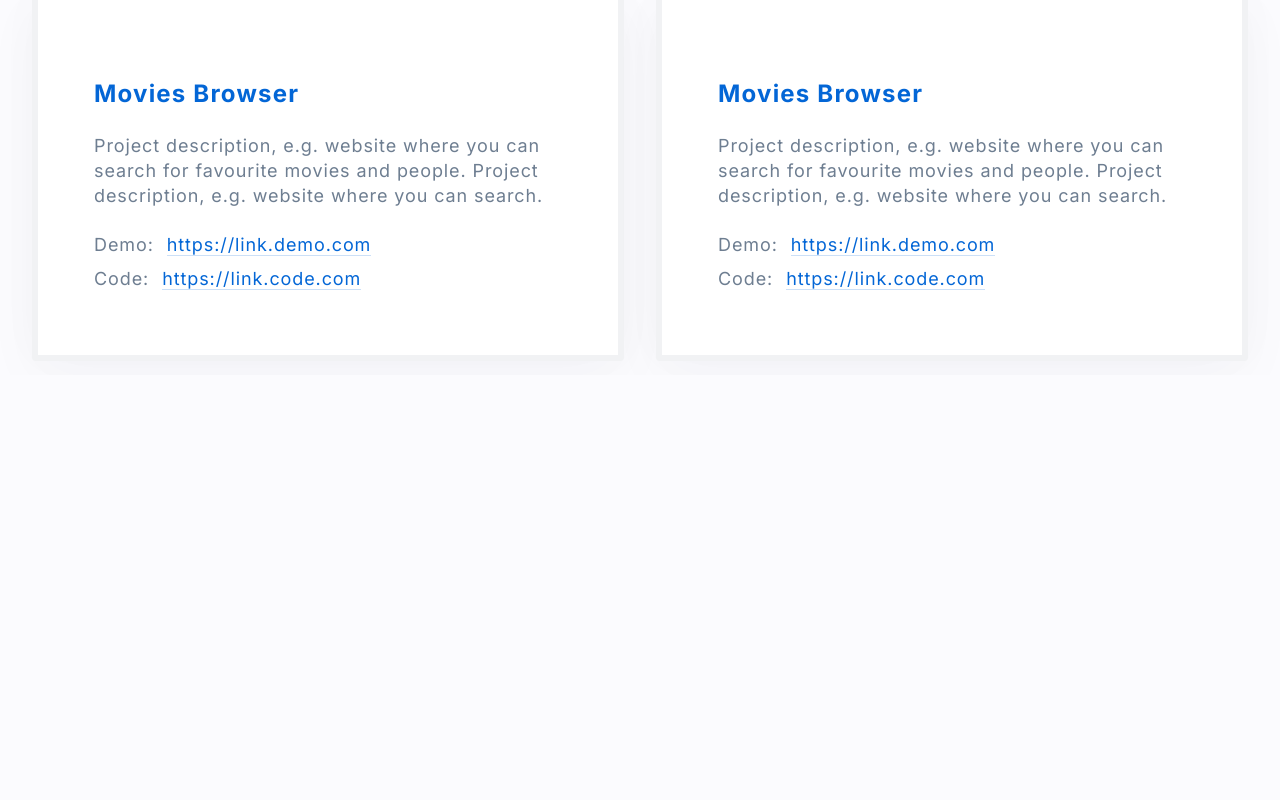
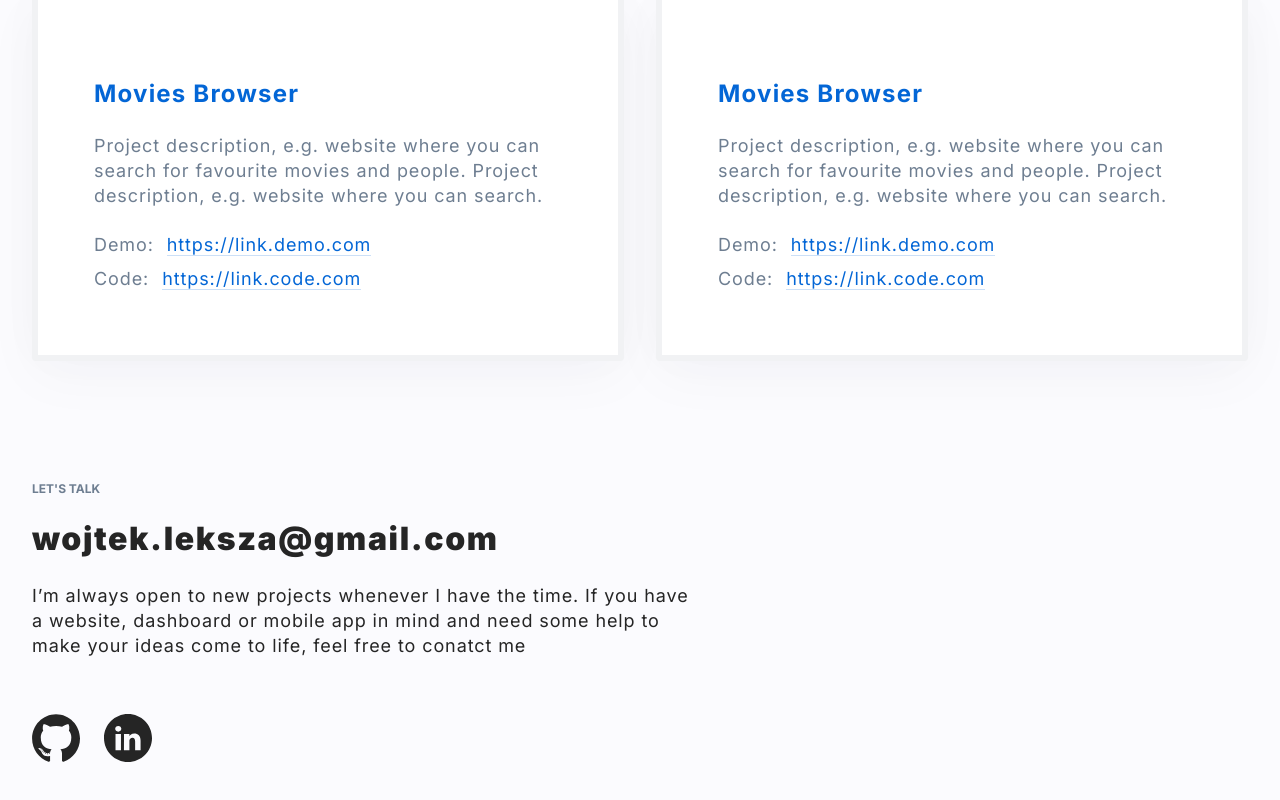
Before and after one commit to dickjaeger/personal-homepage, a React (Create React App) app: page / in a window 1280 px wide. Shown: the part 2115-2915 px from the top of the page. Before the commit the page ends 2490 px from the top, so only its background shows below. Built offline with nearby package versions, Linux system fonts and the light colour scheme.

Commit message:
added Contact

```diff
--- a/src/App.js
+++ b/src/App.js
@@ -2,6 +2,7 @@ import { Container } from './styled';
 import Header from './Header';
 import ListTile from './ListTile';
 import Portfolio from './Portfolio';
+import Contact from './Contact';
 
 function App() {
   return (
@@ -10,6 +11,7 @@ function App() {
       <ListTile title="My skillset includes" items="" />
       <ListTile title="What I want to learn next" items="" />
       <Portfolio />
+      <Contact />
     </Container>
   );
 };
--- /dev/null
+++ b/src/Contact/Links/index.js
@@ -0,0 +1,12 @@
+import { ReactComponent as GithubIcon } from './Github.svg';
+import { ReactComponent as LinkedINIcon } from './LinkedIN.svg';
+import { Container, Link } from './styled';
+
+const Links = () => (
+    <Container>
+        <Link href="https://github.com/dickjaeger"><GithubIcon /></Link>
+        <Link href="https://www.linkedin.com/in/wojciech-leksza/"><LinkedINIcon /></Link>
+    </Container>
+);
+
+export default Links;
--- /dev/null
+++ b/src/Contact/Links/styled.js
@@ -0,0 +1,15 @@
+import styled from "styled-components";
+
+export const Container = styled.footer`
+    margin-top: 56px;
+    margin-bottom: 110px;
+`;
+
+export const Link = styled.a`
+    color: ${({ theme: { colors } }) => colors.textPrimary};
+    margin-right: 24px;
+
+    &:hover {
+        color: ${({ theme: { colors } }) => colors.mainBlue};
+    };
+`;
--- /dev/null
+++ b/src/Contact/index.js
@@ -0,0 +1,16 @@
+import { Caption } from "../styled";
+import Links from "./Links";
+import { Container, Mail, Paragraph } from "./styled";
+
+
+
+const Contact = () => (
+    <Container>
+        <Caption>LET'S TALK</Caption>
+        <Mail>wojtek.leksza@gmail.com</Mail>
+        <Paragraph>I’m always open to new projects whenever I have the time. If you have a website, dashboard or mobile app in mind and need some help to make your ideas come to life, feel free to conatct me</Paragraph>
+        <Links />
+    </Container>
+);
+
+export default Contact;
--- /dev/null
+++ b/src/Contact/styled.js
@@ -0,0 +1,26 @@
+import styled from "styled-components";
+
+export const Container = styled.section`
+    margin-top: 120px;
+`;
+
+export const Mail = styled.h2`
+    margin-top: 24px;
+    margin-bottom: 0;
+    font-size: 32px;
+    font-weight: 900;
+    line-height: 1.2;
+    letter-spacing: 0.05em;
+    color: ${({ theme: { colors } }) => colors.textPrimary};
+`;
+
+export const Paragraph = styled.p`
+    margin-top: 24px;
+    margin-bottom: 0;
+    max-width: 670px;
+    font-weight: 400;
+    font-size: 18px;
+    line-height: 1.4;
+    letter-spacing: 0.05em;
+    color: ${({ theme: { colors } }) => colors.textPrimary};
+`;
--- a/src/Header/index.js
+++ b/src/Header/index.js
@@ -1,4 +1,5 @@
-import { Container, Photo, Caption, Title, LeadParagraph, TextContainer, HireMeButton } from "./styled";
+import { Container, Photo, Title, LeadParagraph, TextContainer, HireMeButton } from "./styled";
+import { Caption } from "../styled";
 import myPhoto from './my-photo.jpg';
 import { ReactComponent as MessageIcon } from './Message.svg';
 
--- a/src/Header/styled.js
+++ b/src/Header/styled.js
@@ -17,14 +17,6 @@ export const TextContainer = styled.div`
     display: flex;
     flex-direction: column;
     justify-content: center;
-`;
-
-export const Caption = styled.p`
-    font-size: 12px;
-    font-weight: 700;
-    line-height: 1.3;
-    margin: 0;
-    color: ${({ theme: { colors } }) => colors.textSecondary};
 `;
 
 export const Title = styled.h1`
--- a/src/styled.js
+++ b/src/styled.js
@@ -22,4 +22,12 @@ export const Container = styled.main`
     padding: 14px;
 `;
 
+export const Caption = styled.p`
+    font-size: 12px;
+    font-weight: 700;
+    line-height: 1.3;
+    margin: 0;
+    color: ${({ theme: { colors } }) => colors.textSecondary};
+`;
+
 export default GlobalStyle;
```
Also changed, not shown: src/Contact/Links/Github.svg (added), src/Contact/Links/LinkedIN.svg (added).
